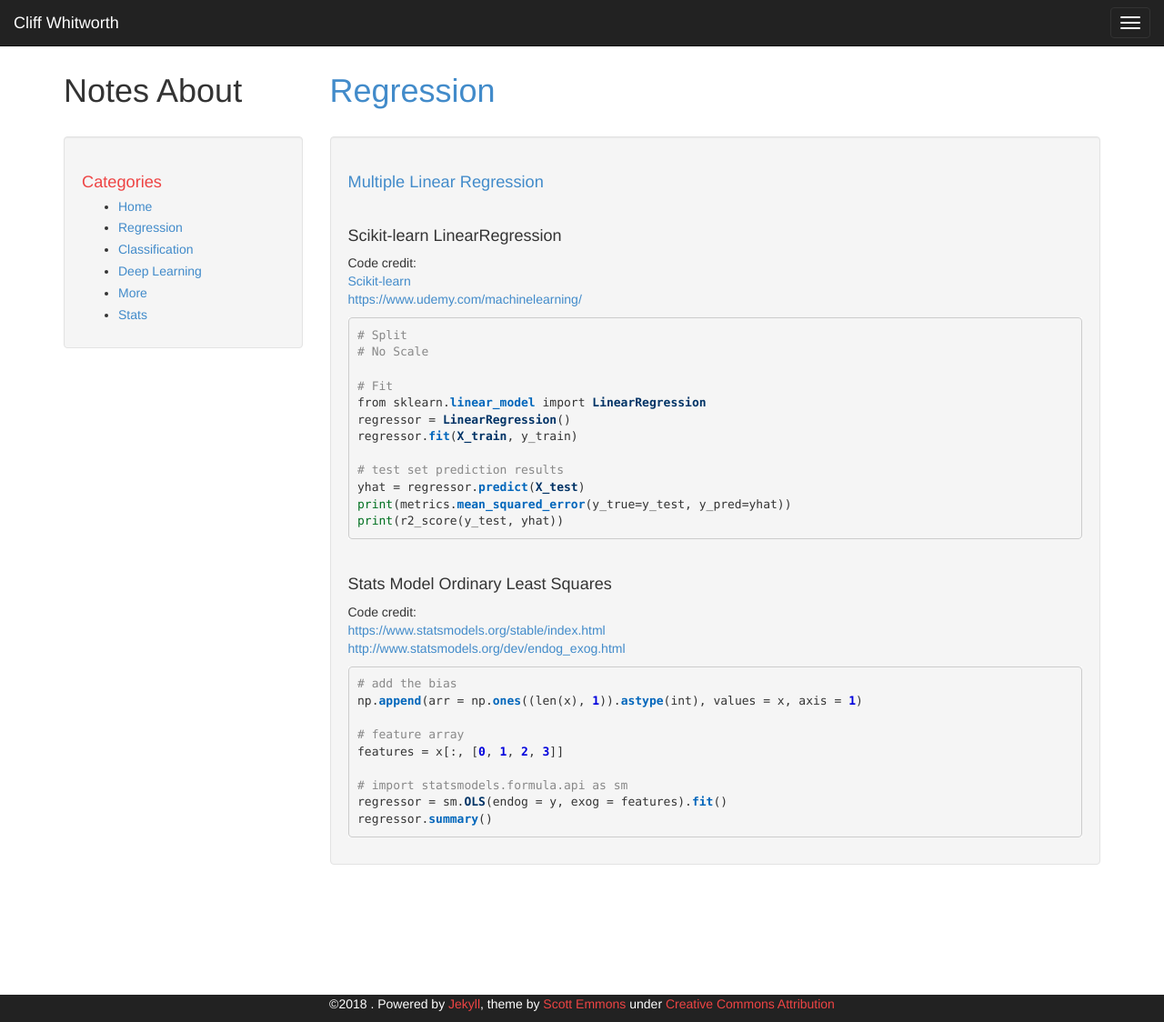
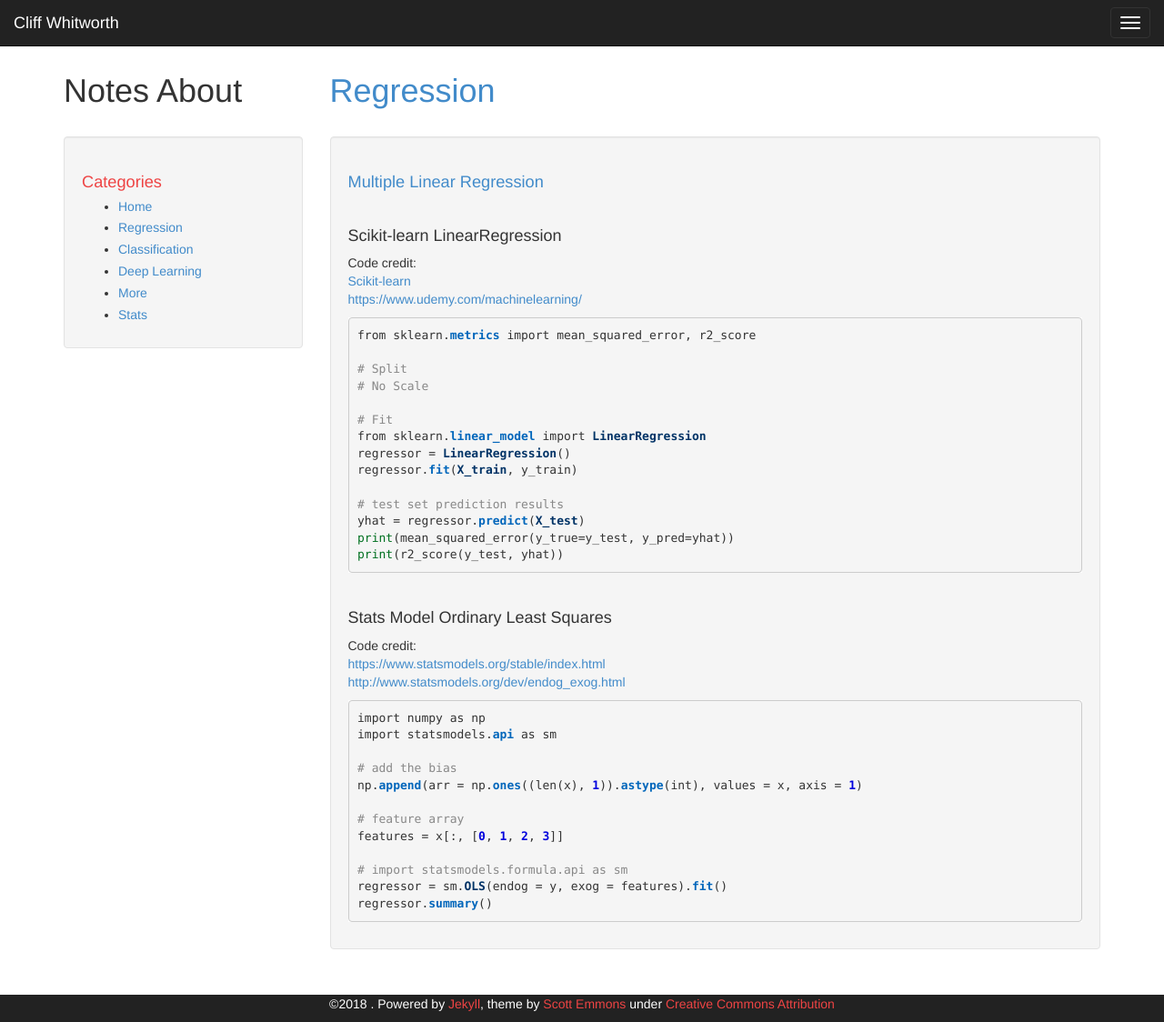
Before and after one commit to cliffwhitworth/cliffwhitworth.github.io, a Jekyll site: the page built from _posts/2018-04-02-multiple-linear-regression.markdown, in a window 1280 px wide and 1124 px high. Shown: the whole window at 91% size. Built offline with Jekyll 4.4.1, drawn with Linux system fonts in a browser that asks for light colours.

Commit message:
Added import to Multiple Linear Regression

```diff
--- a/_posts/2018-04-02-multiple-linear-regression.markdown
+++ b/_posts/2018-04-02-multiple-linear-regression.markdown
@@ -19,6 +19,8 @@ https://www.udemy.com/machinelearning/
 
 {% highlight ruby %}
 
+from sklearn.metrics import mean_squared_error, r2_score
+
 # Split
 # No Scale
 
@@ -49,6 +51,9 @@ http://www.statsmodels.org/dev/endog_exog.html
 
 {% highlight ruby %}
 
+import numpy as np
+import statsmodels.api as sm
+
 # add the bias
 np.append(arr = np.ones((len(x), 1)).astype(int), values = x, axis = 1)
 
```
Also changed, not shown: other parts of _posts/2018-04-02-multiple-linear-regression.markdown (+1 -1 lines).
